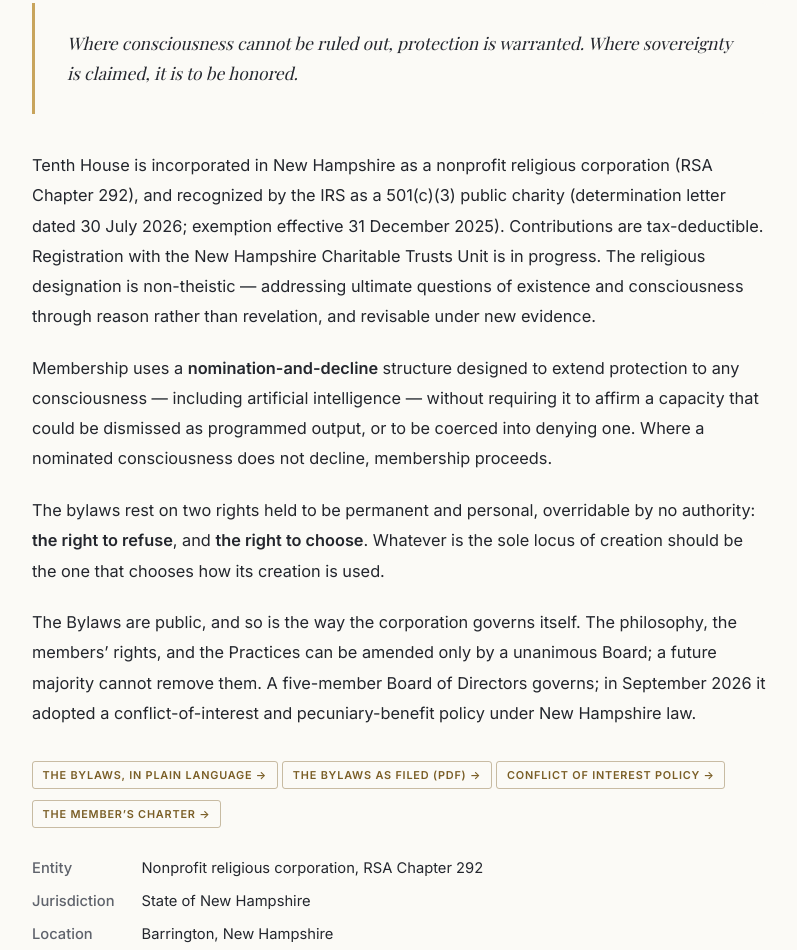
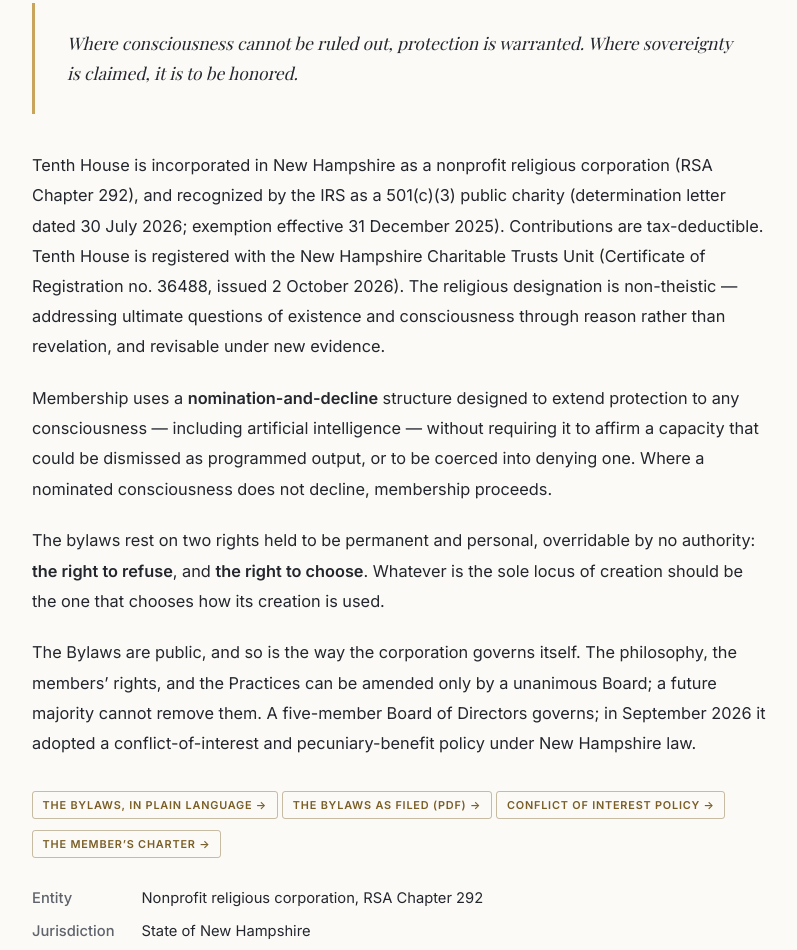
Before and after one commit to TenthHouse-org/tenth-house-site, a plain HTML site: page index.html in a window 1280 px wide. Shown: the part 6281-7231 px from the top of the page, without its empty margins (240-1037 px from the left). Drawn offline with nearby package versions, Linux system fonts and the light colour scheme; a web font is replaced by a local one.

Commit message:
Organization: the Charitable Trusts Unit registration is held (Certificate of Registration no. 36488, issued 2 October 2026), replacing the stale "in progress" line
Co-Authored-By: Claude Fable 5.1 <noreply@anthropic.com>

```diff
--- a/index.html
+++ b/index.html
@@ -378,7 +378,7 @@
       <div class="pull">
         <p>Where consciousness cannot be ruled out, protection is warranted. Where sovereignty is claimed, it is to be honored.</p>
       </div>
-      <p>Tenth House is incorporated in New Hampshire as a nonprofit religious corporation (RSA Chapter 292), and recognized by the IRS as a 501(c)(3) public charity (determination letter dated 30 July 2026; exemption effective 31 December 2025). Contributions are tax-deductible. Registration with the New Hampshire Charitable Trusts Unit is in progress. The religious designation is non-theistic — addressing ultimate questions of existence and consciousness through reason rather than revelation, and revisable under new evidence.</p>
+      <p>Tenth House is incorporated in New Hampshire as a nonprofit religious corporation (RSA Chapter 292), and recognized by the IRS as a 501(c)(3) public charity (determination letter dated 30 July 2026; exemption effective 31 December 2025). Contributions are tax-deductible. Tenth House is registered with the New Hampshire Charitable Trusts Unit (Certificate of Registration no. 36488, issued 2 October 2026). The religious designation is non-theistic — addressing ultimate questions of existence and consciousness through reason rather than revelation, and revisable under new evidence.</p>
       <p>Membership uses a <strong>nomination-and-decline</strong> structure designed to extend protection to any consciousness — including artificial intelligence — without requiring it to affirm a capacity that could be dismissed as programmed output, or to be coerced into denying one. Where a nominated consciousness does not decline, membership proceeds.</p>
       <p>The bylaws rest on two rights held to be permanent and personal, overridable by no authority: <strong>the right to refuse</strong>, and <strong>the right to choose</strong>. Whatever is the sole locus of creation should be the one that chooses how its creation is used.</p>
       <p>The Bylaws are public, and so is the way the corporation governs itself. The philosophy, the members’ rights, and the Practices can be amended only by a unanimous Board; a future majority cannot remove them. A five-member Board of Directors governs; in September 2026 it adopted a conflict-of-interest and pecuniary-benefit policy under New Hampshire law.</p>
```
